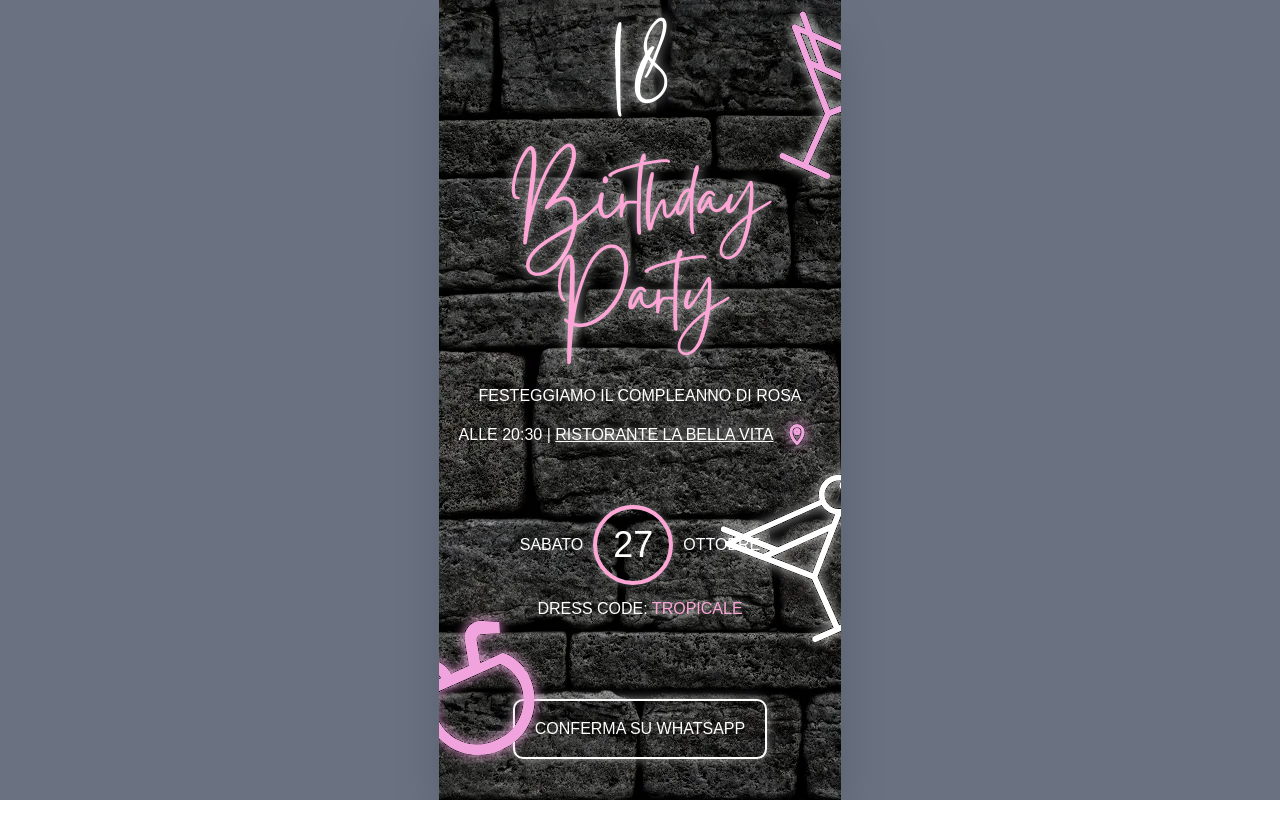
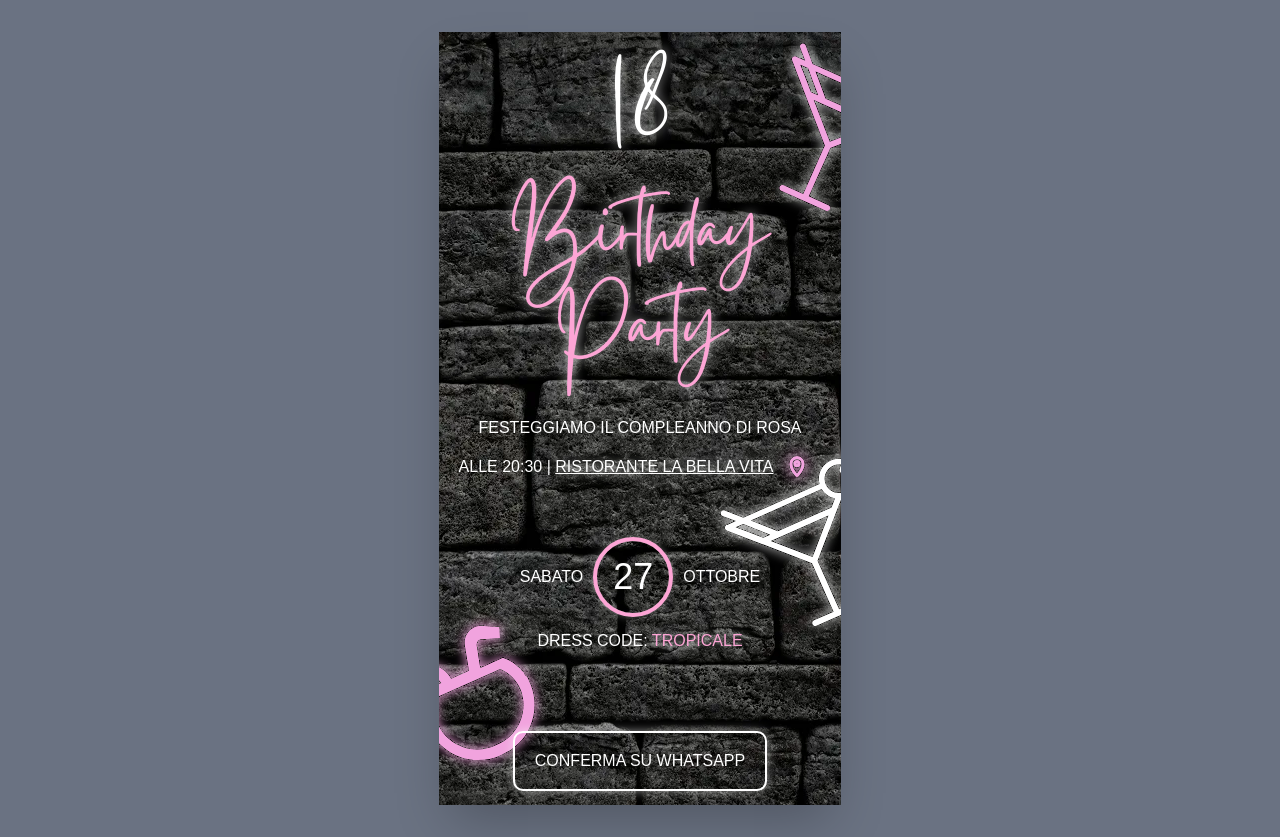
Before and after one commit to claudiomavi/tarjetaCumpleanos, a React (Vite) app: page / in a window 1280 px wide. Before the commit the page ends 800 px from the top, so only its background shows below. Built offline with nearby package versions, Linux system fonts and the light colour scheme.

Commit message:
corrected many graphichs issues

```diff
--- a/src/Components/Invitation.jsx
+++ b/src/Components/Invitation.jsx
@@ -10,8 +10,7 @@ import {
 
 export default function Invitation() {
   return (
-    <div className="flex h-screen items-center justify-center bg-gray-500">
-      <div className="relative flex h-screen max-h-[874px] max-w-[402px] flex-col items-center justify-center bg-[url(/assets/background.webp)] bg-cover shadow-2xl">
+    <div className="relative flex max-h-[874px] max-w-[402px] flex-col items-center justify-center bg-[url(/assets/background.webp)] bg-cover shadow-2xl">
       <img
         src="/assets/cocktail-pink.svg"
         alt="pink cocktail"
@@ -20,14 +19,14 @@ export default function Invitation() {
       <img
         src="/assets/cocktail-white.svg"
         alt="white cocktail"
-          className="absolute top-[28rem] right-0"
+        className="absolute top-[25rem] right-0"
       />
       <img
         src="/assets/cocktail-rounded-pink.svg"
         alt="pink rounded cocktail"
         className="absolute bottom-8 left-0"
       />
-        <div className="flex h-screen flex-col items-center pt-8">
+      <div className="flex flex-col items-center pt-8">
         <h1 className="text-center font-party text-9xl text-white text-shadow-white">
           18
         </h1>
@@ -49,18 +48,14 @@ export default function Invitation() {
               {location}
             </a>
           </h3>
-            <img
-              src="/assets/pin.svg"
-              alt="position pin"
-              className="w-[3rem]"
-            />
+          <img src="/assets/pin.svg" alt="position pin" className="w-[3rem]" />
         </div>
         <div className="mt-12 flex items-center justify-center gap-3.5">
           <h3 className="text-center font-dm text-white uppercase">
             {date.day}
           </h3>
-            <div class="rounded-full p-4 box-shadow-white outline-4 outline-pink-300">
-              <h3 class="text-center font-dm text-4xl text-white uppercase">
+          <div className="rounded-full p-4 box-shadow-white outline-4 outline-pink-300">
+            <h3 className="text-center font-dm text-4xl text-white uppercase">
               {date.number}
             </h3>
           </div>
@@ -76,12 +71,11 @@ export default function Invitation() {
           href={whatsappLink}
           target="_blank"
           rel="noopener noreferrer"
-            class="mt-20 cursor-pointer rounded-lg px-5 py-4 text-center font-dm text-white uppercase box-shadow-white outline-2 outline-white transition-all duration-300 hover:bg-white hover:text-black"
+          className="z-10 mt-20 mb-4 cursor-pointer rounded-lg px-5 py-4 text-center font-dm text-white uppercase box-shadow-white outline-2 outline-white transition-all duration-300 hover:bg-white hover:text-black"
         >
           conferma su whatsapp
         </a>
       </div>
     </div>
-    </div>
   );
 }
--- a/src/index.css
+++ b/src/index.css
@@ -20,3 +20,12 @@
 @utility box-shadow-white {
   box-shadow: var(--shadow-white);
 }
+
+html {
+  background: #6a7282;
+  display: flex;
+  align-items: center;
+  justify-content: center;
+  flex-direction: column;
+  padding: 2rem 0;
+}
```
Lines whose indentation alone changed are shown as unchanged.
